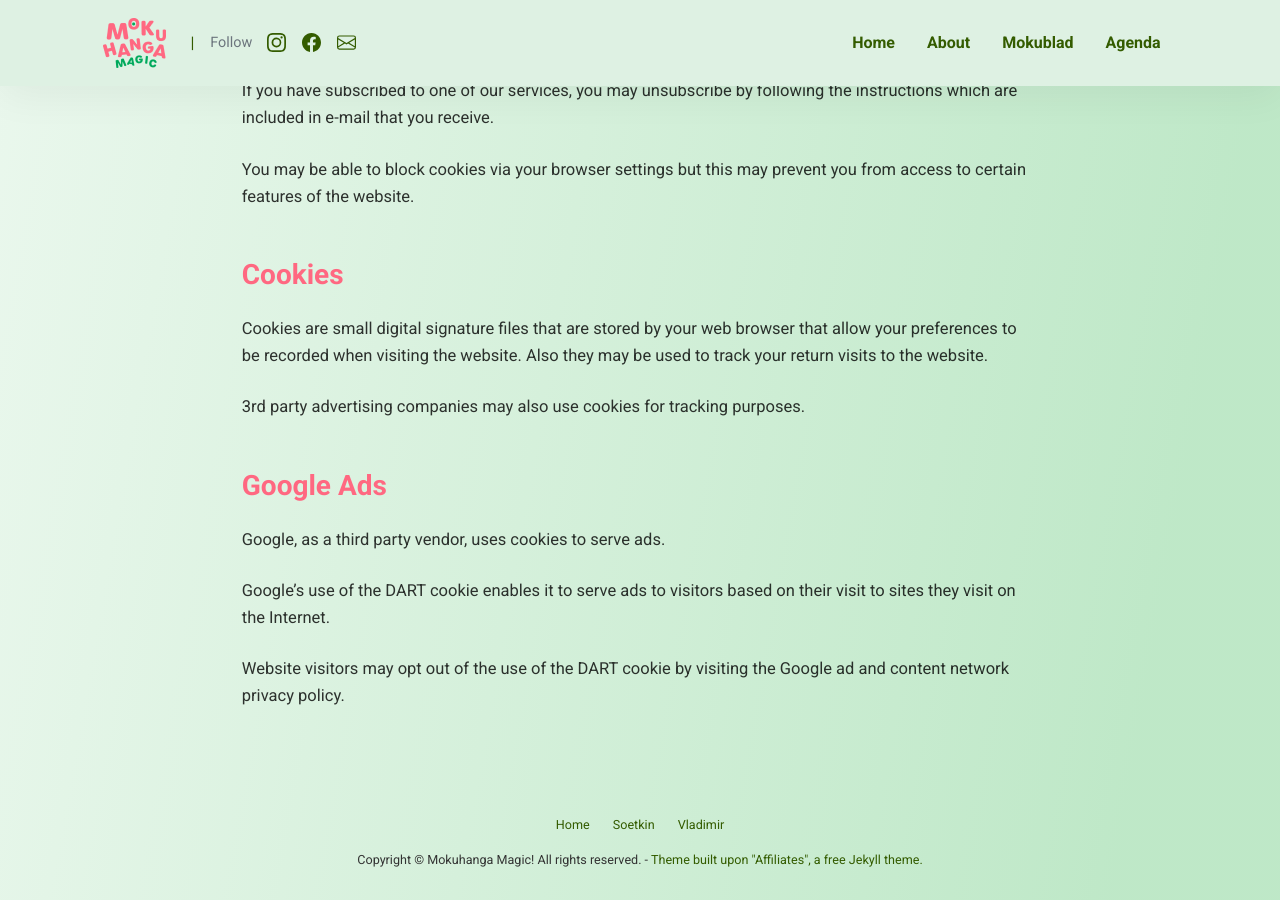
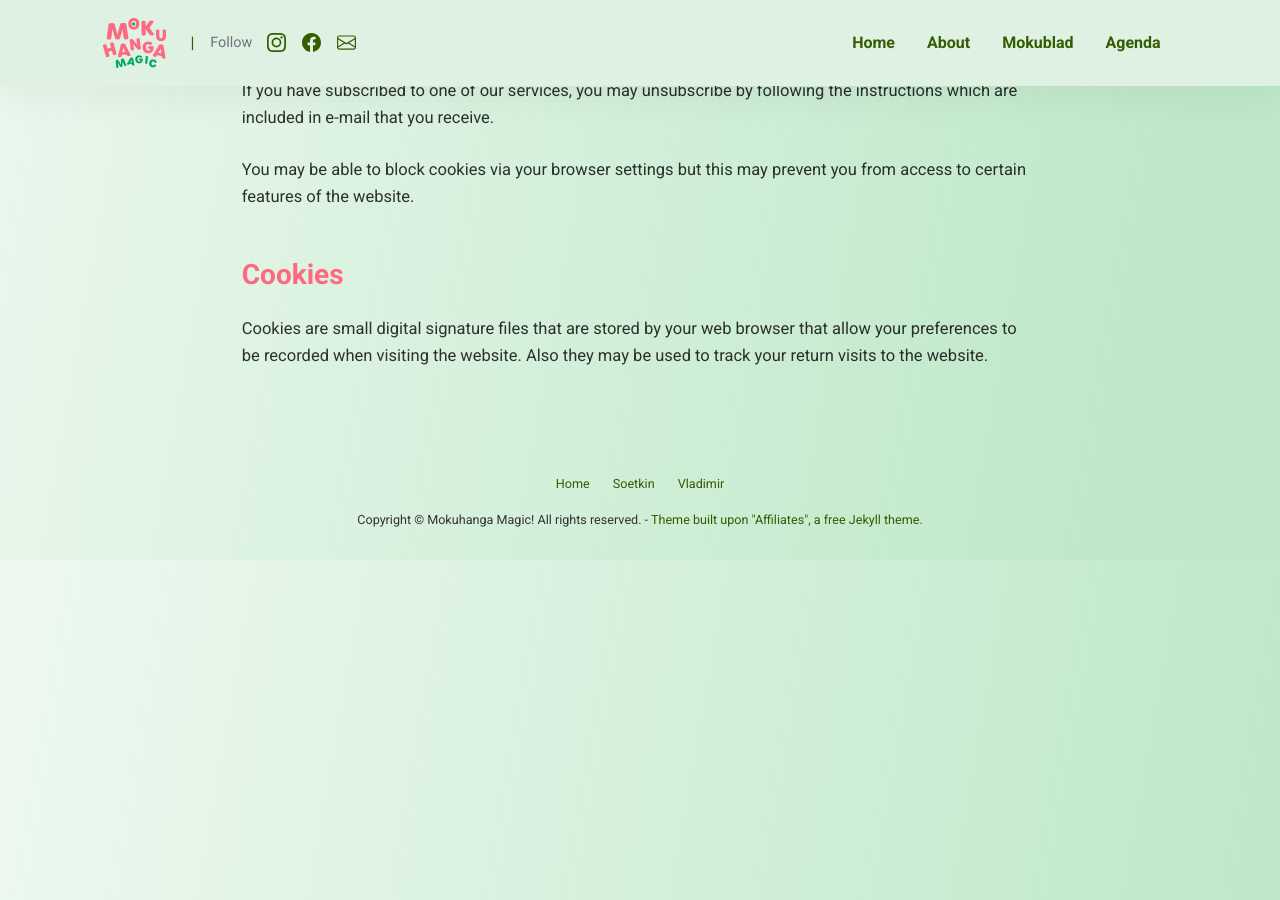
Before and after one commit to mokuhangamagic/mokuhangamagic.github.io, a Jekyll site: the page built from pages/privacy-policy.md, in a window 1280 px wide and 900 px high, scrolled down 668 px. Built offline with Jekyll 4.4.1, drawn with Linux system fonts in a browser that asks for light colours; comment, search, counter and statistics services are not loaded.

```diff
--- a/pages/contact.html
+++ b/pages/contact.html
@@ -3,6 +3,8 @@ layout: page
 title: Contact
 permalink: "/contact/"
 comments: false
+sitemap: false
+published: false
 ---
 
 <form action="https://formspree.io/{{site.email}}" method="POST">
--- a/pages/privacy-policy.md
+++ b/pages/privacy-policy.md
@@ -26,12 +26,3 @@ You may be able to block cookies via your browser settings but this may prevent
 
 ### Cookies
 Cookies are small digital signature files that are stored by your web browser that allow your preferences to be recorded when visiting the website. Also they may be used to track your return visits to the website.
-
-3rd party advertising companies may also use cookies for tracking purposes.
-
-### Google Ads
-Google, as a third party vendor, uses cookies to serve ads.
-
-Google's use of the DART cookie enables it to serve ads to visitors based on their visit to sites they visit on the Internet.
-
-Website visitors may opt out of the use of the DART cookie by visiting the Google ad and content network privacy policy.
```
Also changed, not shown: _posts/2018-01-12-test-post.md (+1 -0 lines).
